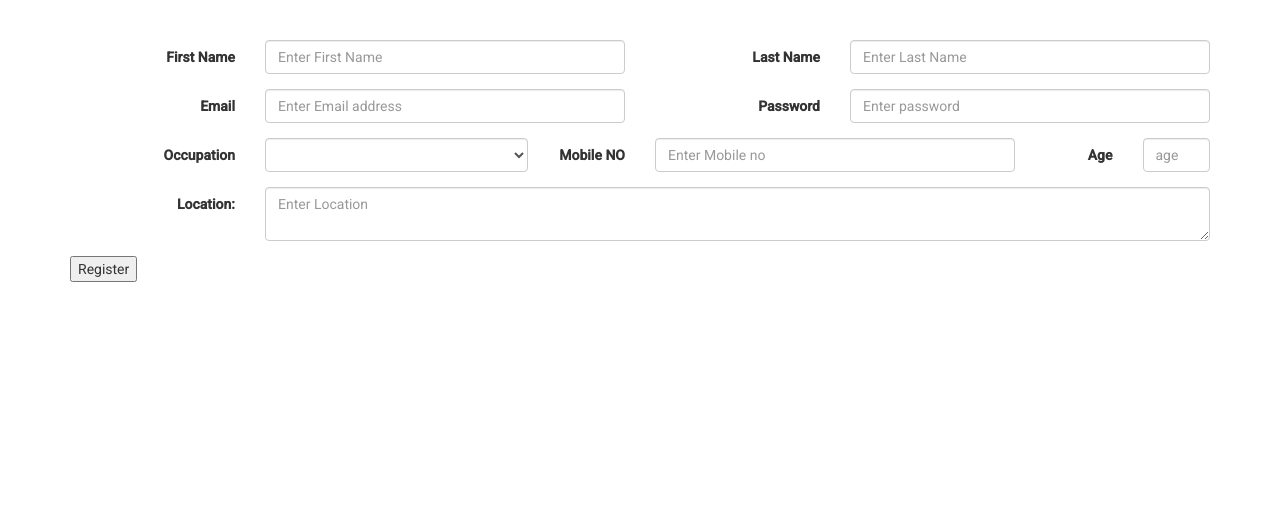
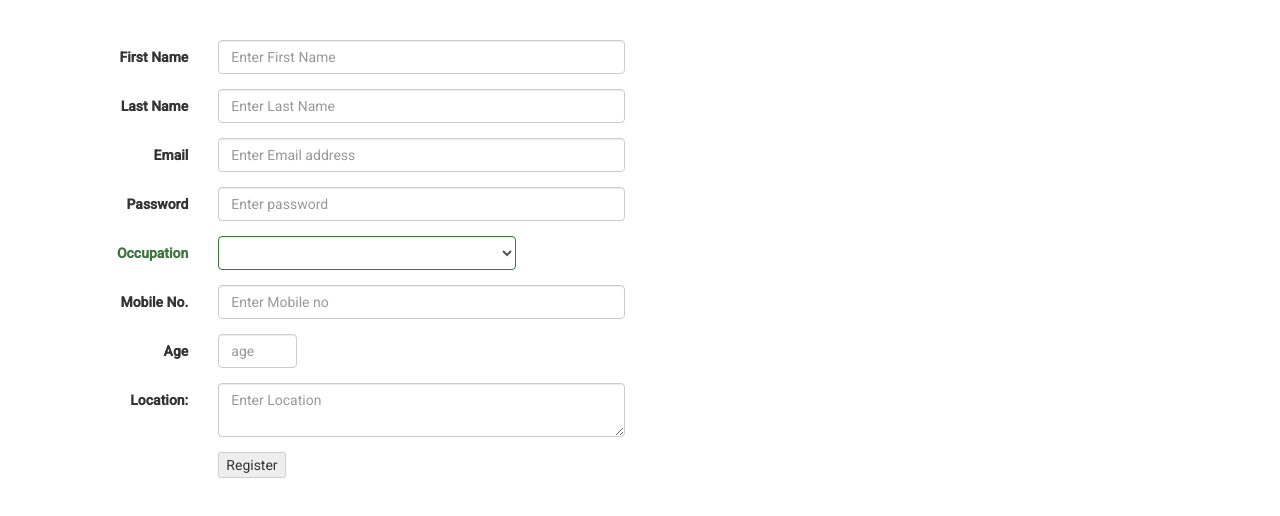
Before and after one commit to devSarika/ayuda, an Angular app: page /volunteer in a window 1280 px wide. Shown: the top 516 px of the page. Built offline with nearby package versions, Linux system fonts and the light colour scheme.

Commit message:
volunteer form validation front-end removed validation at back-end

```diff
--- a/src/app/volunteer/volunteer.component.css
+++ b/src/app/volunteer/volunteer.component.css
@@ -0,0 +1,3 @@
+.parent{
+    align-self: center;
+}
--- a/src/app/volunteer/volunteer.component.html
+++ b/src/app/volunteer/volunteer.component.html
@@ -1,56 +1,87 @@
 <br><br>
-<div class="container">
-    <form class="form-horizontal" name="form1">
-        <div class="form-group">
-            <label class="control-label col-sm-2"  >First Name</label>
+<div class="parent" >
+    <form  #volunteerform="ngForm" class="form-horizontal" name="form1">
+        <div class="form-group" [class.has-error]="firstnamecontrol.invalid && firstnamecontrol.touched" [class.has-success]="firstnamecontrol.valid">
+            <label class="control-label col-sm-2 col-sm-2"  >First Name</label>
             <div class="col-sm-4">
-                <input [(ngModel)]="volunteerData.firstname" type="text"  name="firstname" class="form-control"  placeholder="Enter First Name">
+                <input required [(ngModel)]="volunteerData.firstname" type="text"  name="firstname" class="form-control"  placeholder="Enter First Name"  #firstnamecontrol="ngModel">
             </div>
+            <span  class=" help-block  " *ngIf="firstnamecontrol.invalid && firstnamecontrol.touched">
+              First name is required
+            </span>
+        </div>
+        <div class="form-group" [class.has-error]="lastnamecontrol.invalid && lastnamecontrol.touched" [class.has-success]="lastnamecontrol.valid">
              <label class="control-label col-sm-2"  >Last Name</label>
             <div class="col-sm-4">
-                <input [(ngModel)]="volunteerData.lastname" name="lastname" type="text" class="form-control"  placeholder="Enter Last Name">
+                <input required [(ngModel)]="volunteerData.lastname" name="lastname" type="text" class="form-control"  placeholder="Enter Last Name" #lastnamecontrol="ngModel">
             </div>
+            <span  class="help-block" *ngIf="lastnamecontrol.invalid && lastnamecontrol.touched">
+                Last name is required
+              </span>
         </div>
-        <div class="form-group">
+        <div class="form-group"  [class.has-error]="emailcontrol.invalid && emailcontrol.touched" [class.has-success]="emailcontrol.valid">
             <label class="control-label col-sm-2"   >Email</label>
             <div class="col-sm-4">
-                <input  [(ngModel)]="volunteerData.email" name="email" type="email" class="form-control"  placeholder="Enter Email address">
+                <input required email [(ngModel)]="volunteerData.email" name="email" type="email" class="form-control"  placeholder="Enter Email address" #emailcontrol="ngModel">
             </div>
+            <span  class="help-block" *ngIf="emailcontrol.errors?.required && emailcontrol.touched">
+                Email is required
+              </span>
+              <span  class="help-block" *ngIf="emailcontrol.errors?.email && emailcontrol.touched">
+                Email is Invalid
+              </span>
+        </div>
+        <div class="form-group"  [class.has-error]="passwordcontrol.invalid && passwordcontrol.touched" [class.has-success]="passwordcontrol.valid">
             <label class="control-label col-sm-2"  >Password</label>
             <div class="col-sm-4">
-                <input  [(ngModel)]="volunteerData.password" name="password" type="password" class="form-control"   placeholder="Enter password">
+                <input required [(ngModel)]="volunteerData.password" name="password" type="password" class="form-control"   placeholder="Enter password" #passwordcontrol="ngModel">
             </div>
+            <span  class="help-block" *ngIf="passwordcontrol.invalid && passwordcontrol.touched">
+                Password is required
+            </span>
         </div>
-        <div class="form-group ">
+        <div class="form-group " [class.has-error]="occupationcontrol.invalid && occupationcontrol.touched" [class.has-success]="occupationcontrol.valid">
             <label class="control-label col-sm-2"  >Occupation</label>
             <div class="col-sm-3">
-                <select class="form-control form-control-sm"  [(ngModel)]="volunteerData.occupation" name="occupation" >
-                    <option value="1" disabled selected>Studying</option>
+                <select class="form-control form-control-sm"  [(ngModel)]="volunteerData.occupation" name="occupation" #occupationcontrol="ngModel">
+                    <option value="1">Studying</option>
                     <option value="2">Passed out</option>
                     <option value="3">Other</option>
                   </select>
-            </div>
-
-            <label class="control-label col-sm-1"   >Mobile NO</label>
-            <div class="col-sm-4">
-                <input [(ngModel)]="volunteerData.mobile" name="mobile" type="text" class="form-control"  placeholder="Enter Mobile no">
-            </div>
-            <label class="control-label col-sm-1"   >Age</label>
-            <div class="col-sm-1">
-                <input  [(ngModel)]="volunteerData.age" name="age" type="number" class="form-control" placeholder="age">
+                  <span  class="help-block" *ngIf="occupationcontrol.invalid && occupationcontrol.touched">
+                    Occupation is required
+                </span>
             </div>
         </div>
+        <div class="form-group" [class.has-error]="mobilecontrol.invalid && mobilecontrol.touched" [class.has-success]="mobilecontrol.valid">
+            <label class="control-label col-sm-2"   >Mobile No.</label>
+            <div class="col-sm-4">
+                <input required [(ngModel)]="volunteerData.mobile" name="mobile" type="text" class="form-control"  placeholder="Enter Mobile no" #mobilecontrol="ngModel">
+            </div>
+            <span  class="help-block" *ngIf="mobilecontrol.invalid && mobilecontrol.touched">
+                Mobilenumber is required
+            </span>
+        </div>
+        <div class="form-group" [class.has-error]="agecontrol.invalid && agecontrol.touched" [class.has-success]="agecontrol.valid">
+            <label class="control-label col-sm-2"   >Age</label>
+            <div class="col-sm-1">
+                <input required [(ngModel)]="volunteerData.age" name="age" type="number" class="form-control" placeholder="age" #agecontrol="ngModel">
+            </div>
+            <span  class="help-block" *ngIf="agecontrol.invalid && agecontrol.touched">
+                Age is required
+            </span>
+        </div>
 
-        <div class="form-group">
+        <div class="form-group" >
             <label class="control-label col-sm-2"   >Location:</label>
-            <div class="col-sm-10">
+            <div class="col-sm-4">
                 <textarea  [(ngModel)]="volunteerData.location" name="location" type="text" class="form-control" placeholder="Enter Location"> </textarea>
             </div>
         </div>
         <div class="form-group">
-
-            <div class="col-sm-10">
-                <button (click)="post()" name="register">Register</button>
+            <label class="control-label col-sm-2"   ></label>
+            <div class="col-sm-8">
+                <button (click)="post()" class="btn-btn-primary" [disabled]="volunteerform.invalid" name="register">Register</button>
             </div>
         </div>
 
```
Also changed, not shown: server.js (+0 -16 lines).
